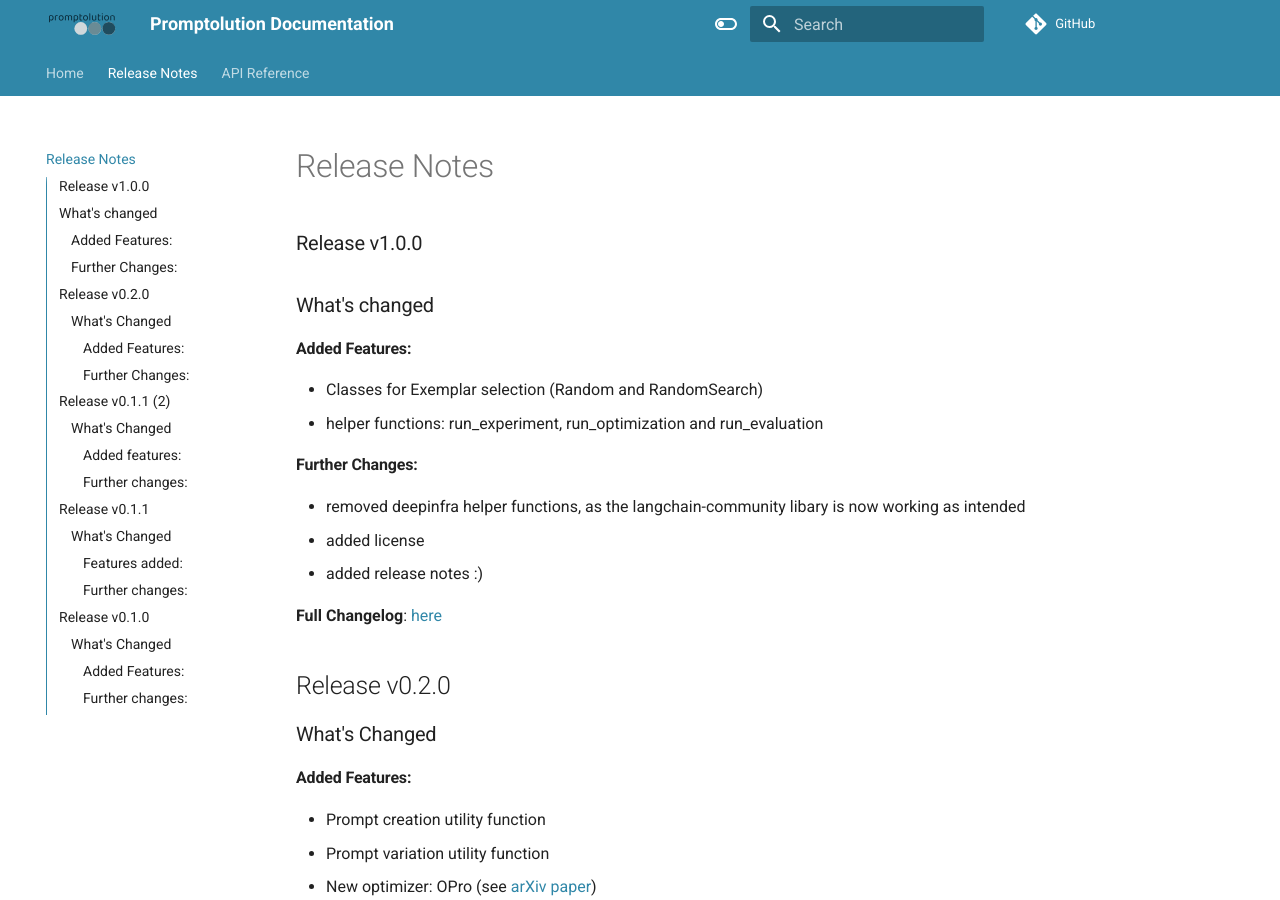
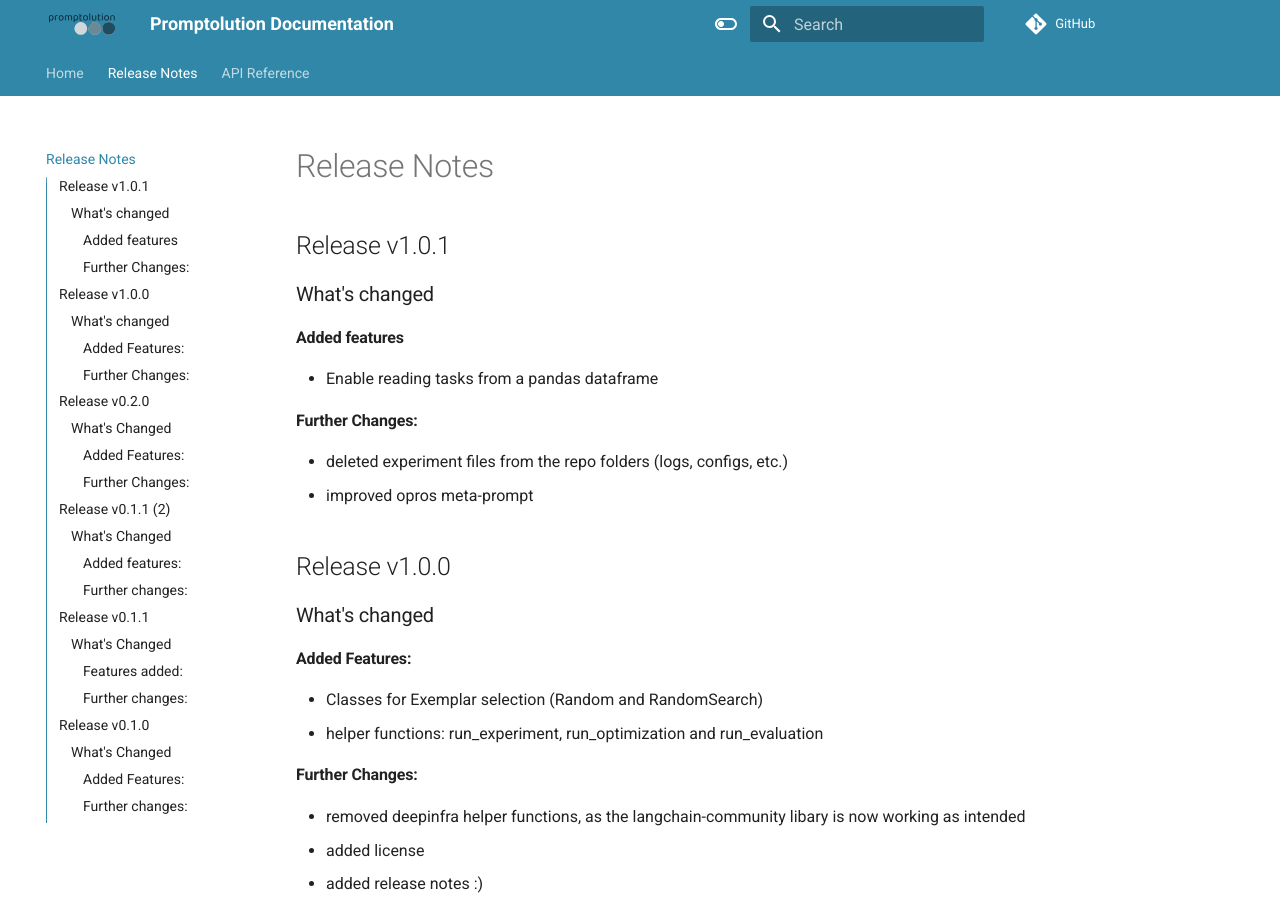
Before and after one commit to finitearth/promptolution, an MkDocs documentation site: the page built from docs/release-notes.md, in a window 1280 px wide and 900 px high. Built offline with MkDocs 1.6.1 and Material for MkDocs 9.7.7, drawn with Linux system fonts in a browser that asks for light colours; comment, search, counter and statistics services are not loaded.

Commit message:
added poetry lock and release notes

```diff
--- a/docs/release-notes.md
+++ b/docs/release-notes.md
@@ -1,6 +1,15 @@
 # Release Notes
 
-### Release v1.0.0
+## Release v1.0.1
+### What's changed
+#### Added features
+* Enable reading tasks from a pandas dataframe
+
+#### Further Changes:
+* deleted experiment files from the repo folders (logs, configs, etc.)
+* improved opros meta-prompt
+
+## Release v1.0.0
 ### What's changed
 #### Added Features:
 * Classes for Exemplar selection (Random and RandomSearch)
```
Also changed, not shown: 1 other file.
